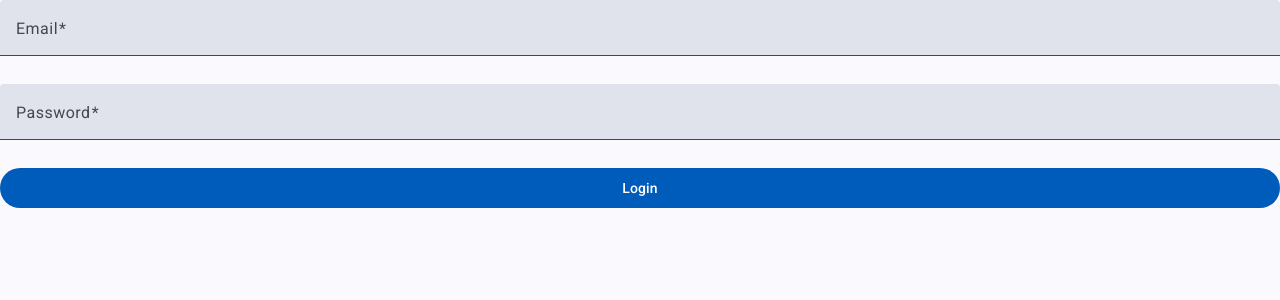
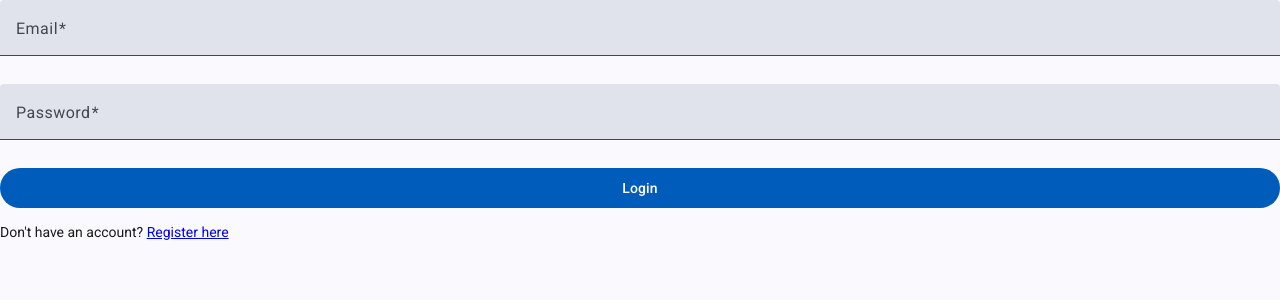
Before and after one commit to mitermitek/Florin-APP, an Angular app: page /auth/login in a window 1280 px wide. Shown: the top 300 px of the page. Built offline with nearby package versions, Linux system fonts and the light colour scheme; no server answers.

Commit message:
feat: add navigation links to login and register forms

```diff
--- a/src/app/auth/login/login.html
+++ b/src/app/auth/login/login.html
@@ -22,3 +22,8 @@
 
   <button type="submit" matButton="filled">Login</button>
 </form>
+
+<p>
+  Don't have an account?
+  <a routerLink="/auth/register">Register here</a>
+</p>
--- a/src/app/auth/login/login.ts
+++ b/src/app/auth/login/login.ts
@@ -5,7 +5,7 @@ import { MatButtonModule } from '@angular/material/button';
 import { MatFormFieldModule } from '@angular/material/form-field';
 import { MatIconModule } from '@angular/material/icon';
 import { MatInputModule } from '@angular/material/input';
-import { Router } from '@angular/router';
+import { Router, RouterLink } from '@angular/router';
 import { catchError, EMPTY, take } from 'rxjs';
 import { SnackbarService } from '../../shared/snackbar.service';
 import { AuthService } from '../auth.service';
@@ -14,6 +14,7 @@ import { AuthService } from '../auth.service';
   selector: 'app-login',
   imports: [
     ReactiveFormsModule,
+    RouterLink,
     MatButtonModule,
     MatFormFieldModule,
     MatInputModule,
--- a/src/app/auth/register/register.html
+++ b/src/app/auth/register/register.html
@@ -77,3 +77,8 @@
 
   <button type="submit" matButton="filled">Register</button>
 </form>
+
+<p>
+  Already have an account?
+  <a routerLink="/auth/login">Login here</a>
+</p>
--- a/src/app/auth/register/register.ts
+++ b/src/app/auth/register/register.ts
@@ -5,7 +5,7 @@ import { MatButtonModule } from '@angular/material/button';
 import { MatFormFieldModule } from '@angular/material/form-field';
 import { MatIconModule } from '@angular/material/icon';
 import { MatInputModule } from '@angular/material/input';
-import { Router } from '@angular/router';
+import { Router, RouterLink } from '@angular/router';
 import { catchError, EMPTY, take } from 'rxjs';
 import { SnackbarService } from '../../shared/snackbar.service';
 import { AuthService } from '../auth.service';
@@ -15,6 +15,7 @@ import { passwordMatchValidator } from './password-match.validator';
   selector: 'app-register',
   imports: [
     ReactiveFormsModule,
+    RouterLink,
     MatButtonModule,
     MatFormFieldModule,
     MatInputModule,
```
